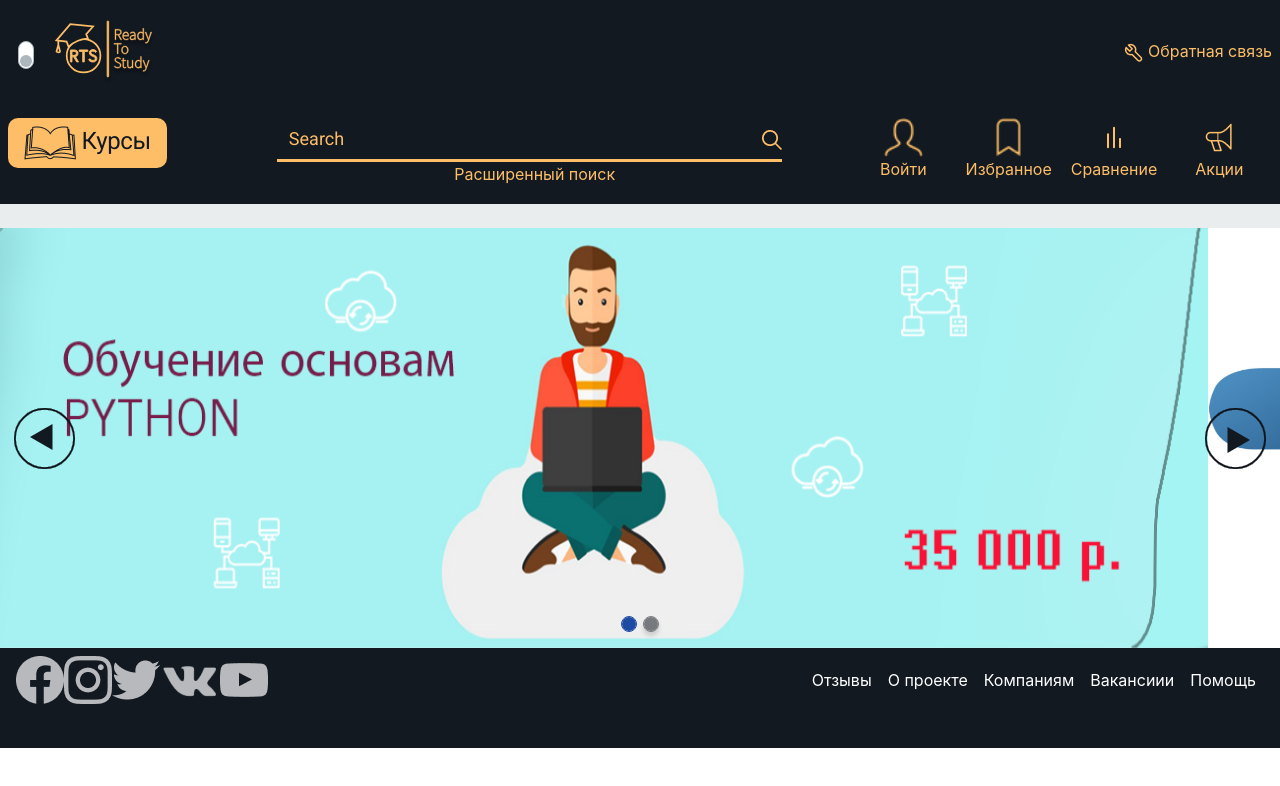
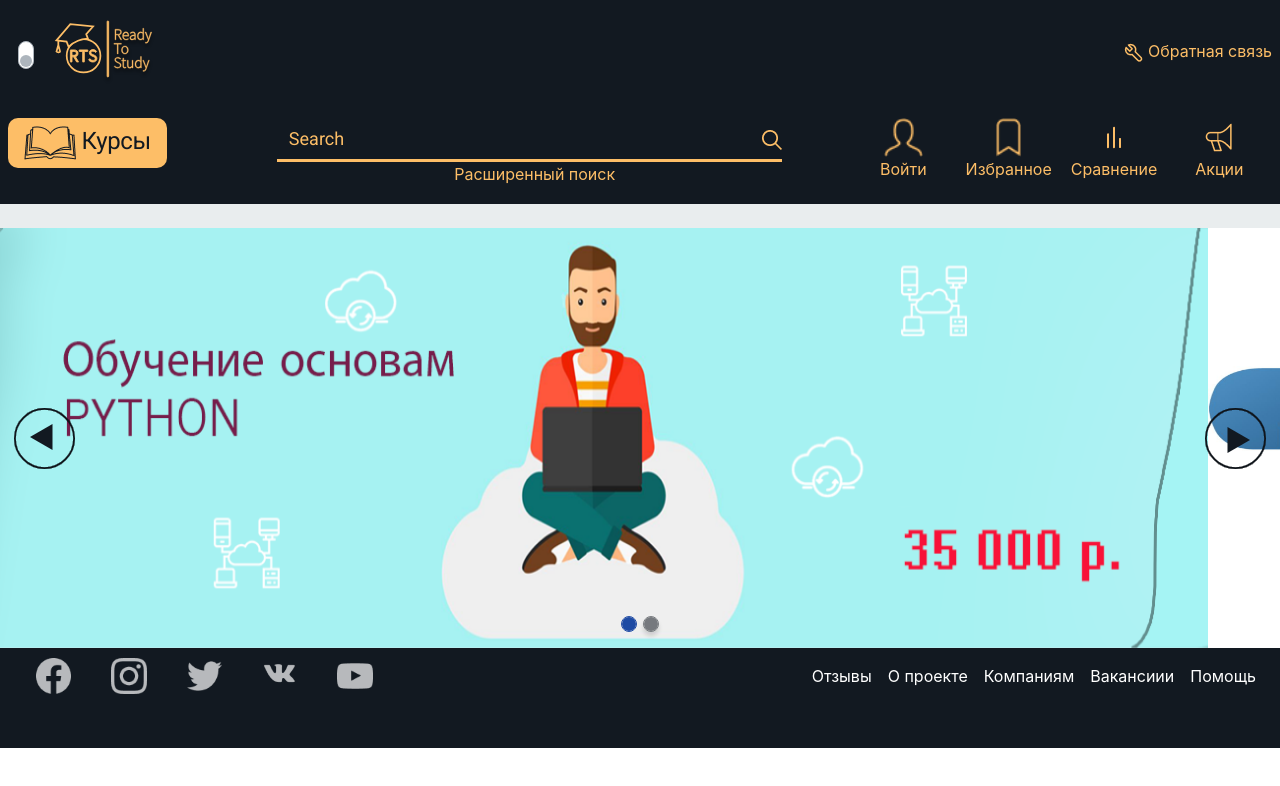
Before and after one commit to maksimchernev/e-edu-react, a React (Create React App) app in the folder frontend/: page /mainPage in a window 1280 px wide. Shown: the top 786 px of the page. Built offline with nearby package versions, Linux system fonts and the light colour scheme; no server answers.

Commit message:
footer change

```diff
--- a/frontend/src/components/footer.js
+++ b/frontend/src/components/footer.js
@@ -1,6 +1,6 @@
 import React from 'react'
 import 'bootstrap/dist/css/bootstrap.min.css';
-import {Button, Navbar, Nav, Row, Col} from 'react-bootstrap';
+import {Row, Col, Button, Navbar, Nav} from 'react-bootstrap';
 import '../сss/footer.css'
 import fb from '../images/footer/Facebook - Negative.png'
 import inst from '../images/footer/Instagram - Negative.png'
@@ -12,11 +12,23 @@ export const Footer =() => {
 	return(
     <footer className="footer-grid ">
       <Navbar expand="lg">
-            <a href="#"><img className="soc-net" src={fb} /></a>
-            <a href="#"><img className="soc-net" src={inst} /></a>
-            <a href="#"><img className="soc-net" src={tw} /></a>
-            <a href="#"><img className="soc-net" src={vk} /></a>
-            <a href="#"><img className="soc-net" src={yout} /></a>
+            <Row>
+                <Col xs={2} className="colLinkls">
+                    <a href="#"><img className="soc-net" src={fb} /></a>
+                </Col>
+                <Col xs={2} className="colLinkls">
+                    <a href="#"><img className="soc-net" src={inst} /></a>
+                </Col>
+                <Col xs={2} className="colLinkls">
+                    <a href="#"><img className="soc-net" src={tw} /></a>
+                </Col>
+                <Col xs={2} className="colLinkls">
+                    <a href="#"><img className="soc-net" src={vk} /></a>
+                </Col>
+                <Col xs={2} className="colLinkls">
+                    <a href="#"><img className="soc-net" src={yout} /></a>
+                </Col>
+            </Row>
             <Navbar.Toggle aria-controls="basic-navbar-nav" />
                 <Navbar.Collapse id="basic-navbar-nav">
                   <Nav className="ml-auto color-text">
--- a/frontend/src/сss/footer.css
+++ b/frontend/src/сss/footer.css
@@ -11,3 +11,7 @@ background: #121921
 .nav-link{
     color: #FFFFFF !important;
 }
+
+.colLinkls {
+    padding: 0px 20px 0px 20px;
+}
```
